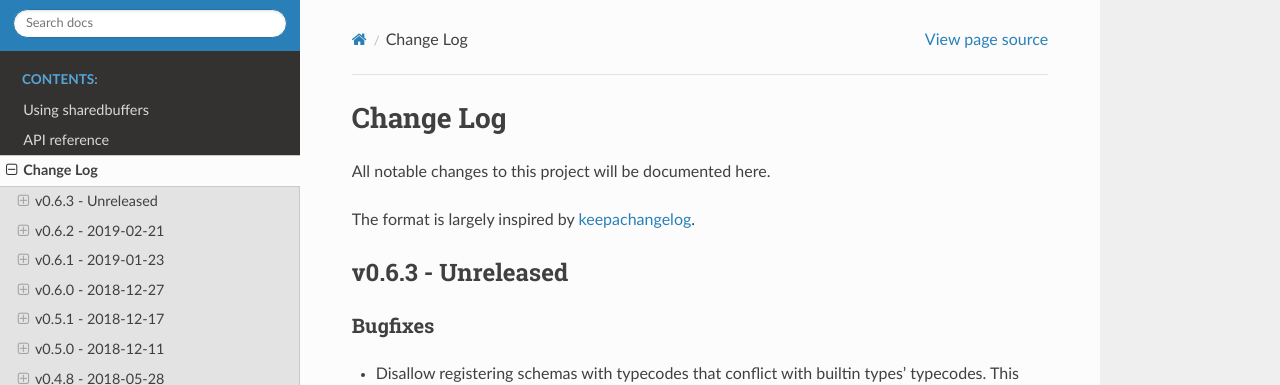
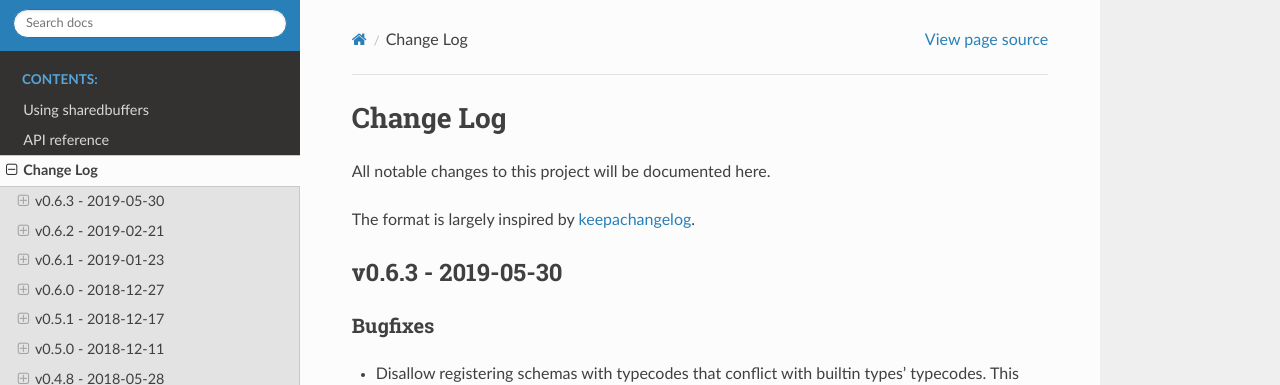
Before and after one commit to jampp/sharedbuffers, a Sphinx documentation site: the page built from doc/source/CHANGELOG.rst, in a window 1280 px wide and 900 px high. Shown: the top 385 px of the window. Built offline with Sphinx 7.4.7 and the Read the Docs theme 2.0.0, drawn with Linux system fonts in a browser that asks for light colours.

Commit message:
v0.6.3 release

```diff
--- a/doc/source/CHANGELOG.rst
+++ b/doc/source/CHANGELOG.rst
@@ -7,7 +7,7 @@ The format is largely inspired by keepachangelog_.
 
 .. _0.1.1:
 
-v0.6.3 - Unreleased
+v0.6.3 - 2019-05-30
 ===================
 
 Bugfixes
```
